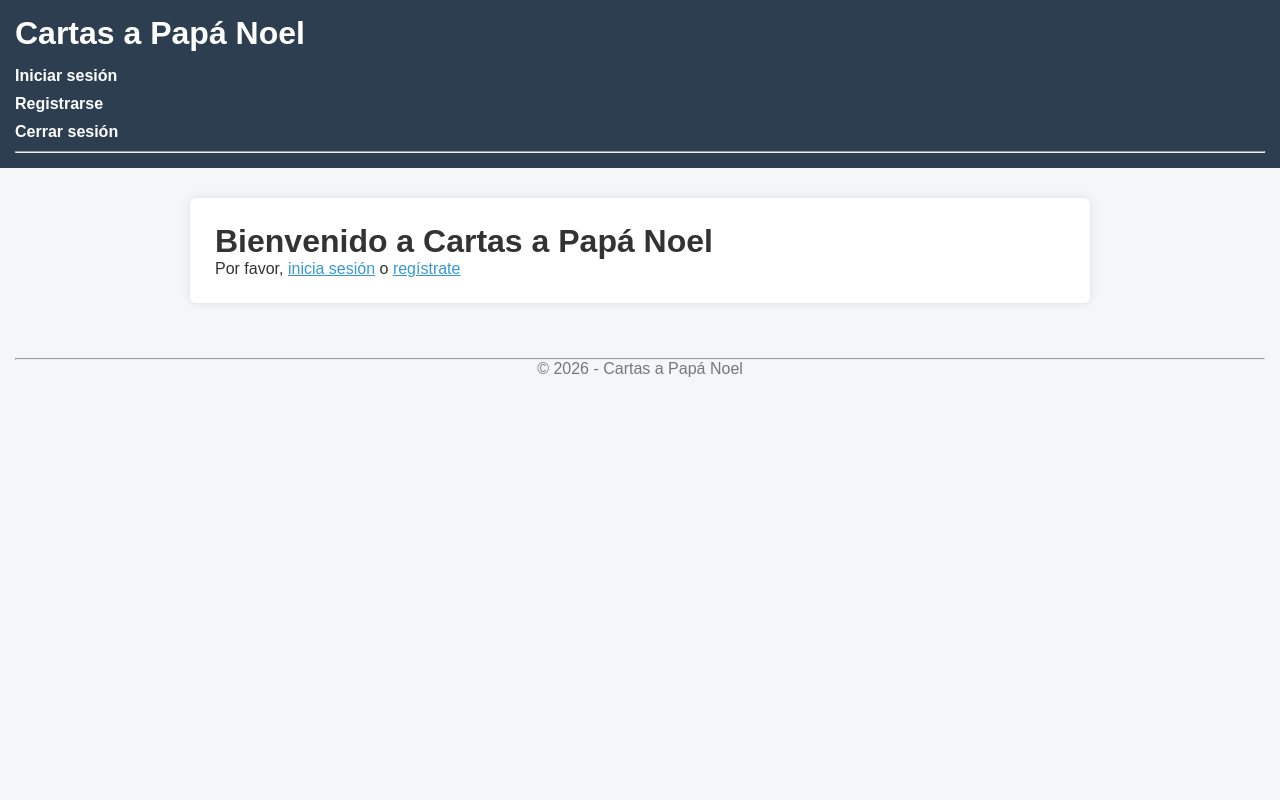
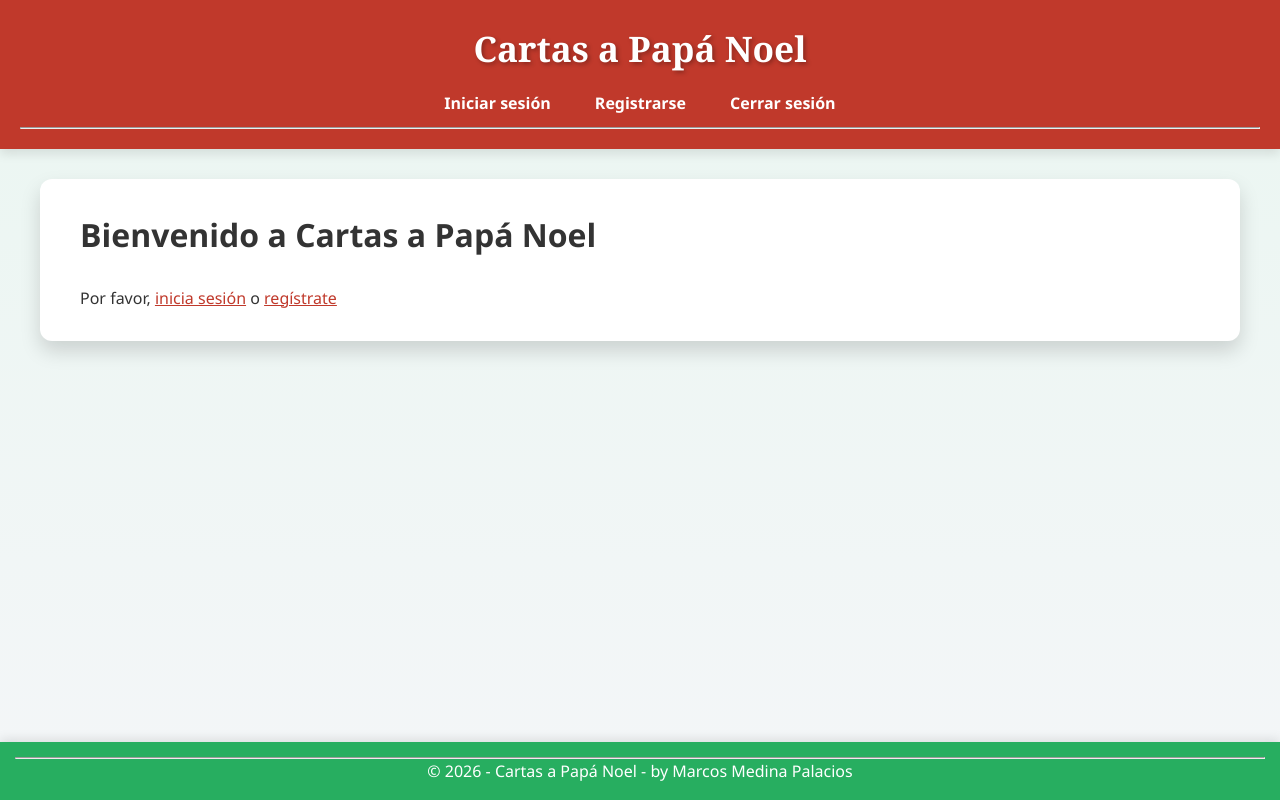
Before and after one commit to MMP7N/MVC_Navidad, a PHP site: page / in a window 1280 px wide. Run offline with PHP 8.4, Linux system fonts and the light colour scheme.

Commit message:
Css añadido con mejoras y añadidio en la tabla de papa noel la columna juguetes

```diff
--- a/app/controlador/PapaNoelController.php
+++ b/app/controlador/PapaNoelController.php
@@ -58,20 +58,35 @@ public function panel(): void
 public function verCartas(): void
 {
     $db = Database::getConexion();
+
+    // Traemos las cartas con el nombre del niño y del padre
     $stmt = $db->query("
-        SELECT n.nombre AS nino, c.estado, u.nombre AS padre
+        SELECT c.id AS id_carta, n.id AS id_nino, n.nombre AS nino, u.nombre AS padre, c.estado
         FROM cartas c
         JOIN ninos n ON c.id_nino = n.id
         JOIN usuarios u ON n.id_padre = u.id
         ORDER BY c.estado
     ");
-    $cartas = $stmt->fetchAll();
+    $cartas = $stmt->fetchAll(PDO::FETCH_ASSOC);
+
+    // Ahora para cada carta, añadimos los juguetes
+    foreach ($cartas as &$carta) {
+        $stmt2 = $db->prepare("
+            SELECT j.nombre
+            FROM carta_juguetes cj
+            JOIN juguetes j ON cj.id_juguete = j.id
+            WHERE cj.id_carta = ?
+        ");
+        $stmt2->execute([$carta['id_carta']]);
+        $carta['juguetes'] = $stmt2->fetchAll(PDO::FETCH_COLUMN); // Array de nombres
+    }
+    unset($carta); // Buen hábito para no dejar la referencia colgando
 
     $titulo = "Cartas de los niños";
-
     $session = $this->session;
 
     require __DIR__ . '/../templates/verCartas.php';
 }
 
+
 }
--- a/app/templates/footer.php
+++ b/app/templates/footer.php
@@ -1,7 +1,7 @@
 </main>
 <footer>
     <hr>
-    <p>&copy; <?= date('Y') ?> - Cartas a Papá Noel</p>
+    <p>&copy; <?= date('Y') ?> - Cartas a Papá Noel - by Marcos Medina Palacios</p>
 </footer>
 </body>
 </html>
--- a/app/templates/home.php
+++ b/app/templates/home.php
@@ -1,6 +1,7 @@
 <?php require __DIR__ . '/header.php'; ?>
 
 <h1>Bienvenido a Cartas a Papá Noel</h1>
+<br>
 <p>Por favor, <a href="index.php?ctl=login">inicia sesión</a> o <a href="index.php?ctl=registro">regístrate</a></p>
 
 <?php require __DIR__ . '/footer.php'; ?>
--- a/web/css/estilo.css
+++ b/web/css/estilo.css
@@ -5,52 +5,101 @@
     margin: 0;
     padding: 0;
     box-sizing: border-box;
-    font-family: Arial, Helvetica, sans-serif;
+    font-family: 'Segoe UI', Tahoma, Geneva, Verdana, sans-serif;
 }
 
 /* =========================
-   ESTRUCTURA GENERAL
+   ESTRUCTURA GENERAL Y FOOTER STICKY
 ========================= */
-body {
-    background-color: #f4f6f8;
-    color: #333;
+html, body {
+    height: 100%;
 }
 
+body {
+    display: flex;
+    flex-direction: column;
+    min-height: 100vh;
+    background: linear-gradient(to bottom, #eaf6f1, #f4f6f8); /* fondo suave */
+    color: #333;
+    line-height: 1.6;
+}
+
+.page-wrapper {
+    flex: 1; /* ocupa todo el espacio entre header y footer */
+    display: flex;
+    flex-direction: column;
+    align-items: center;
+    padding: 20px 0;
+}
+
+/* =========================
+   HEADER
+========================= */
 header {
-    background-color: #2c3e50;
+    background-color: #c0392b; /* rojo navideño */
     color: white;
-    padding: 15px;
+    padding: 20px;
+    text-align: center;
+    box-shadow: 0 5px 10px rgba(0,0,0,0.1);
+    position: relative;
 }
 
 header h1 {
+    font-family: 'Georgia', serif;
+    font-size: 2.2em;
     margin-bottom: 10px;
+    text-shadow: 2px 2px 4px rgba(0,0,0,0.3);
+}
+
+nav ul {
+    display: flex;
+    justify-content: center;
+    gap: 20px;
+    flex-wrap: wrap;
 }
 
 nav a {
-    color: white;
-    margin-right: 15px;
+    color: #fff;
     text-decoration: none;
     font-weight: bold;
+    font-size: 1em;
+    padding: 6px 12px;
+    border-radius: 6px;
+    transition: 0.3s;
 }
 
 nav a:hover {
-    text-decoration: underline;
+    background-color: #e74c3c;
+    text-decoration: none;
 }
 
+/* =========================
+   MAIN
+========================= */
 main {
-    max-width: 900px;
+    width: 95%;
+    max-width: 1200px;
+    background: #fff;
+    padding: 30px 40px;
+    border-radius: 12px;
+    box-shadow: 0 10px 20px rgba(0,0,0,0.15);
     margin: 30px auto;
-    background: white;
-    padding: 25px;
-    border-radius: 6px;
-    box-shadow: 0 0 10px rgba(0,0,0,0.1);
+    min-height: auto; /* se adapta al contenido */
+    position: relative;
+    z-index: 1;
 }
 
+/* =========================
+   FOOTER
+========================= */
 footer {
+    width: 100%;
     text-align: center;
     padding: 15px;
-    color: #777;
-    margin-top: 40px;
+    color: #fff;
+    background-color: #27ae60; /* verde navideño */
+    box-shadow: 0 -3px 10px rgba(0,0,0,0.1);
+    margin-top: auto; /* sticky footer */
 }
 
 /* =========================
@@ -116,11 +170,12 @@ li {
 }
 
 a {
-    color: #3498db;
+    color: #c0392b;
+    transition: 0.2s;
 }
 
 a:hover {
-    color: #21618c;
+    color: #e74c3c;
 }
 
 /* =========================
```
Also changed, not shown: other parts of web/css/estilo.css (+17 -11 lines), app/templates/verCartas.php (+12 -0 lines).
